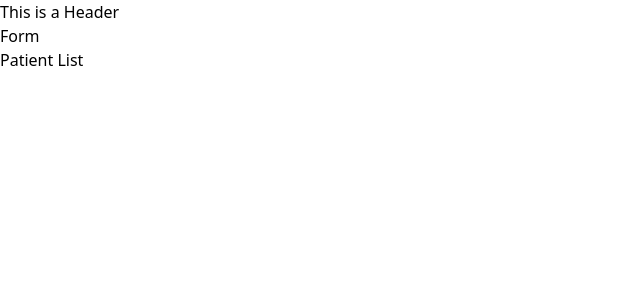
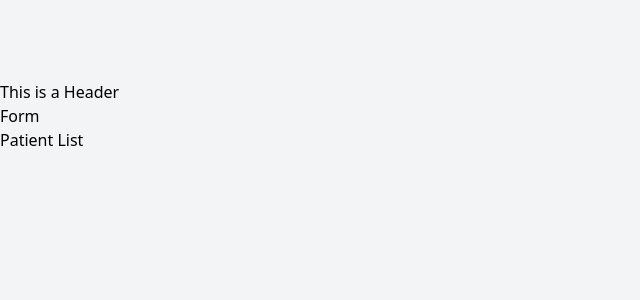
Before and after one commit to lopezisla/react-hospital, a React (Vite) app: page / in a window 1280 px wide. Shown: the top 300 px of the page, without its empty margins (0-640 px from the left). Built offline with nearby package versions, Linux system fonts and the light colour scheme.

Commit message:
add css styles to App.jsx and index.html

```diff
--- a/index.html
+++ b/index.html
@@ -6,7 +6,7 @@
     <meta name="viewport" content="width=device-width, initial-scale=1.0" />
     <title>Hospital Management System</title>
   </head>
-  <body>
+  <body class="bg-gray-100 h-screen">
     <div id="root"></div>
     <script type="module" src="/src/main.jsx"></script>
   </body>
--- a/src/App.jsx
+++ b/src/App.jsx
@@ -4,11 +4,11 @@
 
 function App() {
   return (
-    <>
+    <div className="container mx-auto mt-20">
       <Header />
       <Form />
       <PatientList />
-    </>
+    </div>
   );
 }
 
```
